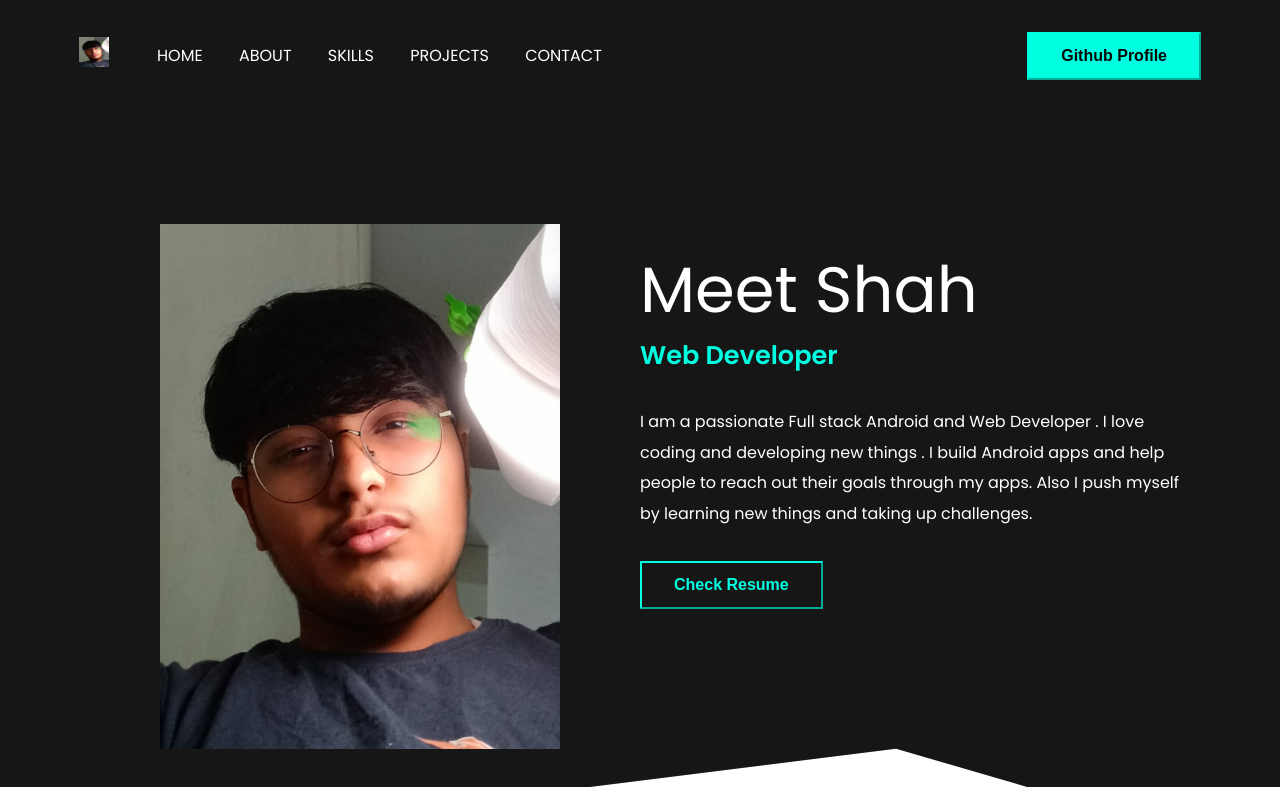
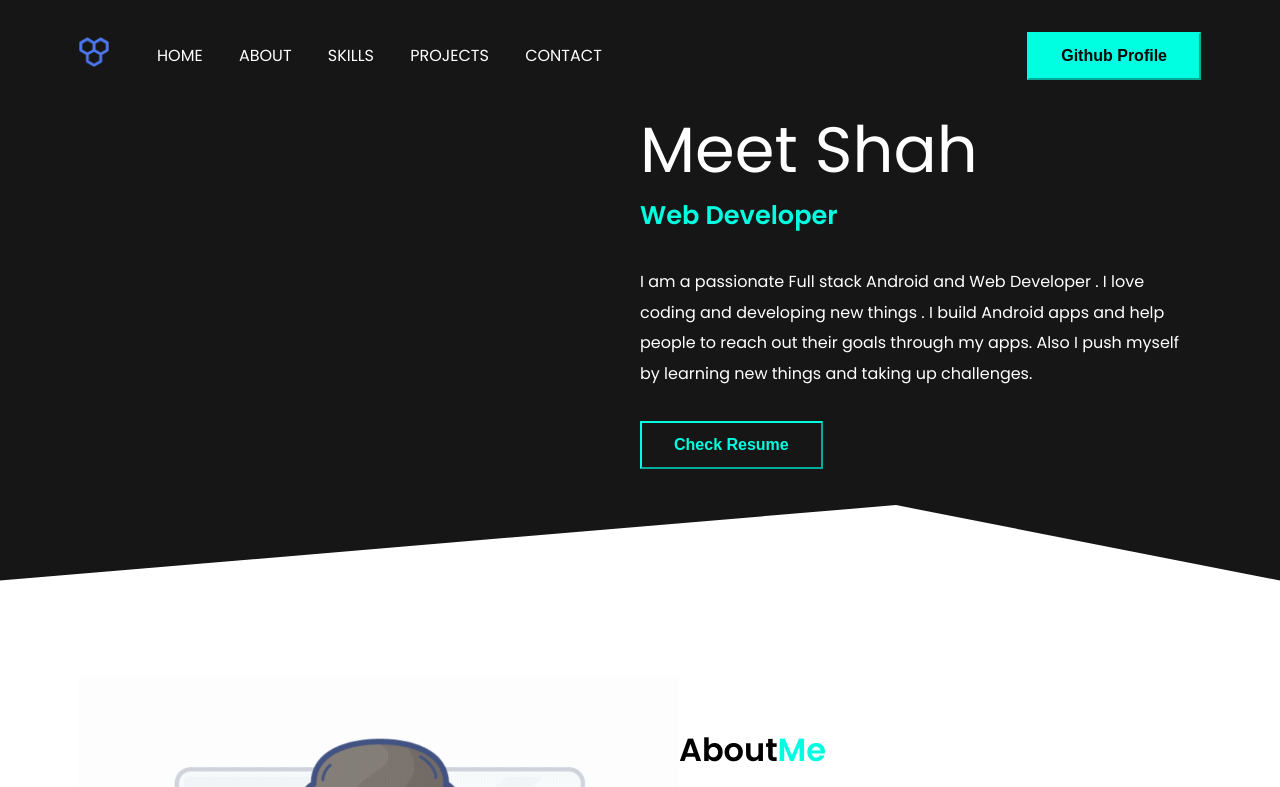
Before and after one commit to Meetshah274/Portfolio, a plain HTML site: page index.html in a window 1280 px wide. Shown: the top 787 px of the page. Drawn offline with Linux system fonts and the light colour scheme.

Commit message:
Update index.html

```diff
--- a/index.html
+++ b/index.html
@@ -9,7 +9,7 @@
     <link href="https://fonts.googleapis.com/css2?family=Poppins:wght@400;600&display=swap" rel="stylesheet">
     <link rel="preconnect" href="https://fonts.gstatic.com">
     <link href="https://fonts.googleapis.com/css2?family=Lato:wght@300;400;700&display=swap" rel="stylesheet">
-    <link rel="shortcut icon" href="./images/rishavmain2.jpeg">
+    <link rel="shortcut icon" href="./images/favicon.ico">
     <link rel="stylesheet" href="./css/style.css">
 </head>
 
@@ -38,7 +38,7 @@
                 <nav id="main-nav" class="flex items-center justify-between">
                     <div class="left flex items-center">
                         <div class="branding">
-                            <img src="./images/rishavmain2.jpeg" alt="" height="30" width="30">
+                            <img src="./images/favicon.ico" alt="" height="30" width="30">
                         </div>
 
                         <div>
@@ -59,9 +59,6 @@
 
                 <div class="hero flex items-center justify-between">
                     <div class="left flex-1 flex flex justify-center">
-                        <img src="./images/rishavmain2.jpeg"
-                            alt="">
-
                     </div>
                     <div class="right flex-1">
                         <h1>Meet Shah</h1>
@@ -315,4 +312,5 @@
     <script src="https://apps.elfsight.com/p/platform.js" defer></script>
 
 </body>
+
 </html>
```
